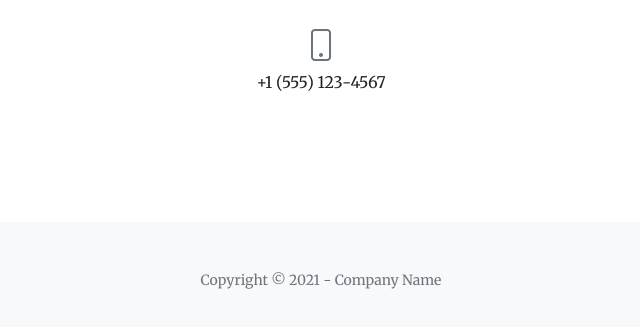
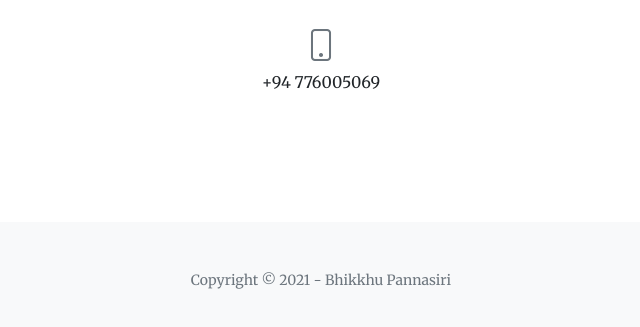
Before and after one commit to pannasiri/Bootstrap, a plain HTML site: page index.html in a window 1280 px wide. Shown: the part 3509-3836 px from the top of the page, 319-959 px from the left. Drawn offline with nearby package versions, Linux system fonts and the light colour scheme; some packages are replaced by stand-ins of ours; a script that the page names is missing.

Commit message:
Update index.html

```diff
--- a/index.html
+++ b/index.html
@@ -5,7 +5,7 @@
         <meta name="viewport" content="width=device-width, initial-scale=1, shrink-to-fit=no" />
         <meta name="description" content="" />
         <meta name="author" content="" />
-        <title>Bootstrap Theme Just for fun </title>
+        <title>Welcome to Bhikkhu Paññāsiri Bootstrap for fun </title>
         <!-- Favicon-->
         <link rel="icon" type="image/x-icon" href="assets/favicon.ico" />
         <!-- Bootstrap Icons-->
@@ -237,14 +237,14 @@
                 <div class="row gx-4 gx-lg-5 justify-content-center">
                     <div class="col-lg-4 text-center mb-5 mb-lg-0">
                         <i class="bi-phone fs-2 mb-3 text-muted"></i>
-                        <div>+1 (555) 123-4567</div>
+                        <div>+94 776005069</div>
                     </div>
                 </div>
             </div>
         </section>
         <!-- Footer-->
         <footer class="bg-light py-5">
-            <div class="container px-4 px-lg-5"><div class="small text-center text-muted">Copyright &copy; 2021 - Company Name</div></div>
+            <div class="container px-4 px-lg-5"><div class="small text-center text-muted">Copyright &copy; 2021 - Bhikkhu Pannasiri</div></div>
         </footer>
         <!-- Bootstrap core JS-->
         <script src="https://cdn.jsdelivr.net/npm/bootstrap@5.1.3/dist/js/bootstrap.bundle.min.js"></script>
```
